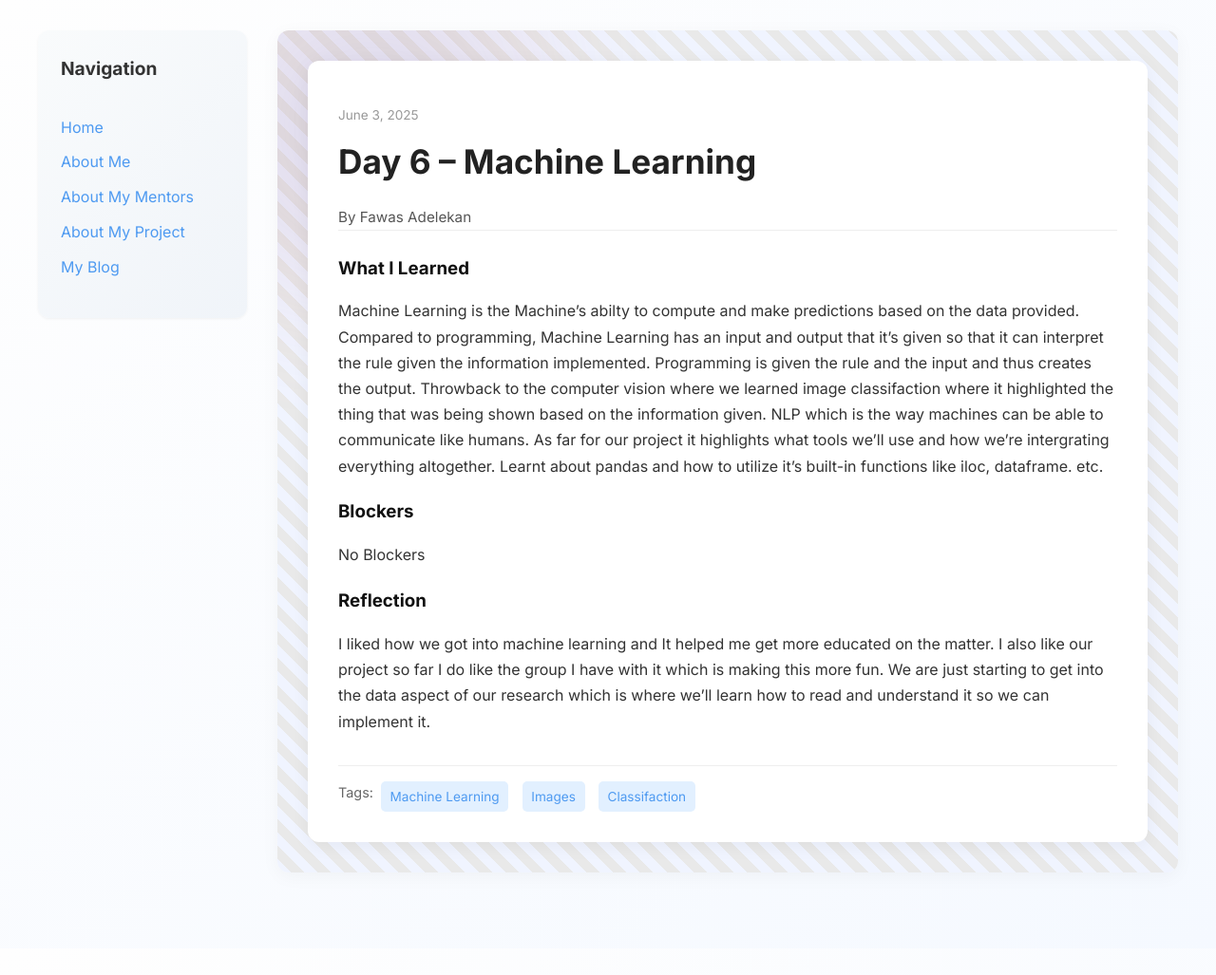
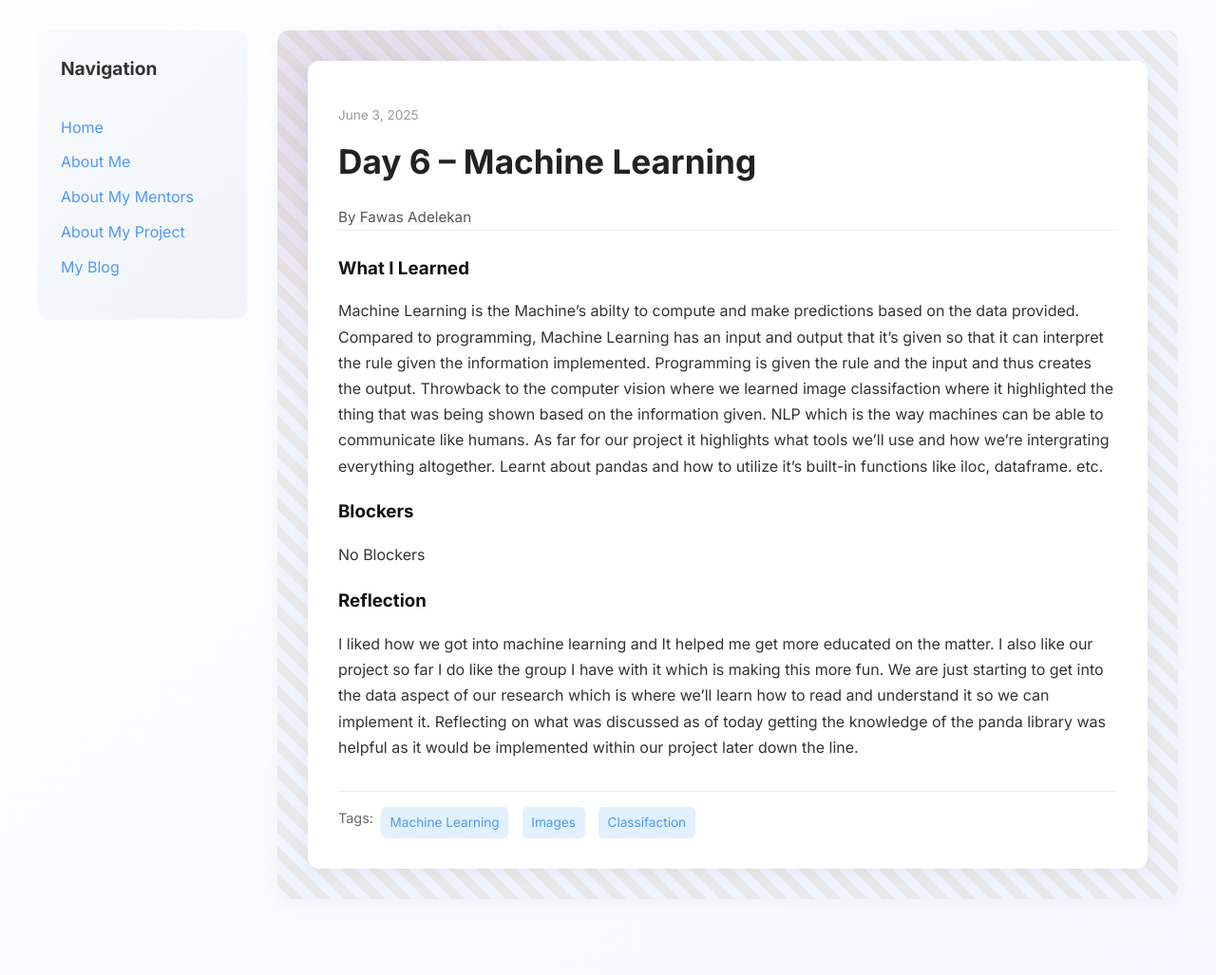
Before and after one commit to ForrestAj/ForrestAj.github.io, a Jekyll site: the page built from _posts/2025-06-03-day-6.md, in a window 1280 px wide. Shown: the whole page at 95% size. Built offline with Jekyll 4.4.1, drawn with Linux system fonts in a browser that asks for light colours; before the commit the page ends 999 px from its top, so only the background shows below that.

Commit message:
Update 2025-06-03-day-6.md

```diff
--- a/_posts/2025-06-03-day-6.md
+++ b/_posts/2025-06-03-day-6.md
@@ -15,5 +15,5 @@
   No Blockers
 
 reflection: |
-  I liked how we got into machine learning and It helped me get more educated on the matter. I also like our project so far I do like the group I have with it which is making this more fun. We are just starting to get into the data aspect of our research which is where we'll learn how to read and understand it so we can implement it.
+  I liked how we got into machine learning and It helped me get more educated on the matter. I also like our project so far I do like the group I have with it which is making this more fun. We are just starting to get into the data aspect of our research which is where we'll learn how to read and understand it so we can implement it. Reflecting on what was discussed as of today getting the knowledge of the panda library was helpful as it would be implemented within our project later down the line.
 ---
```
